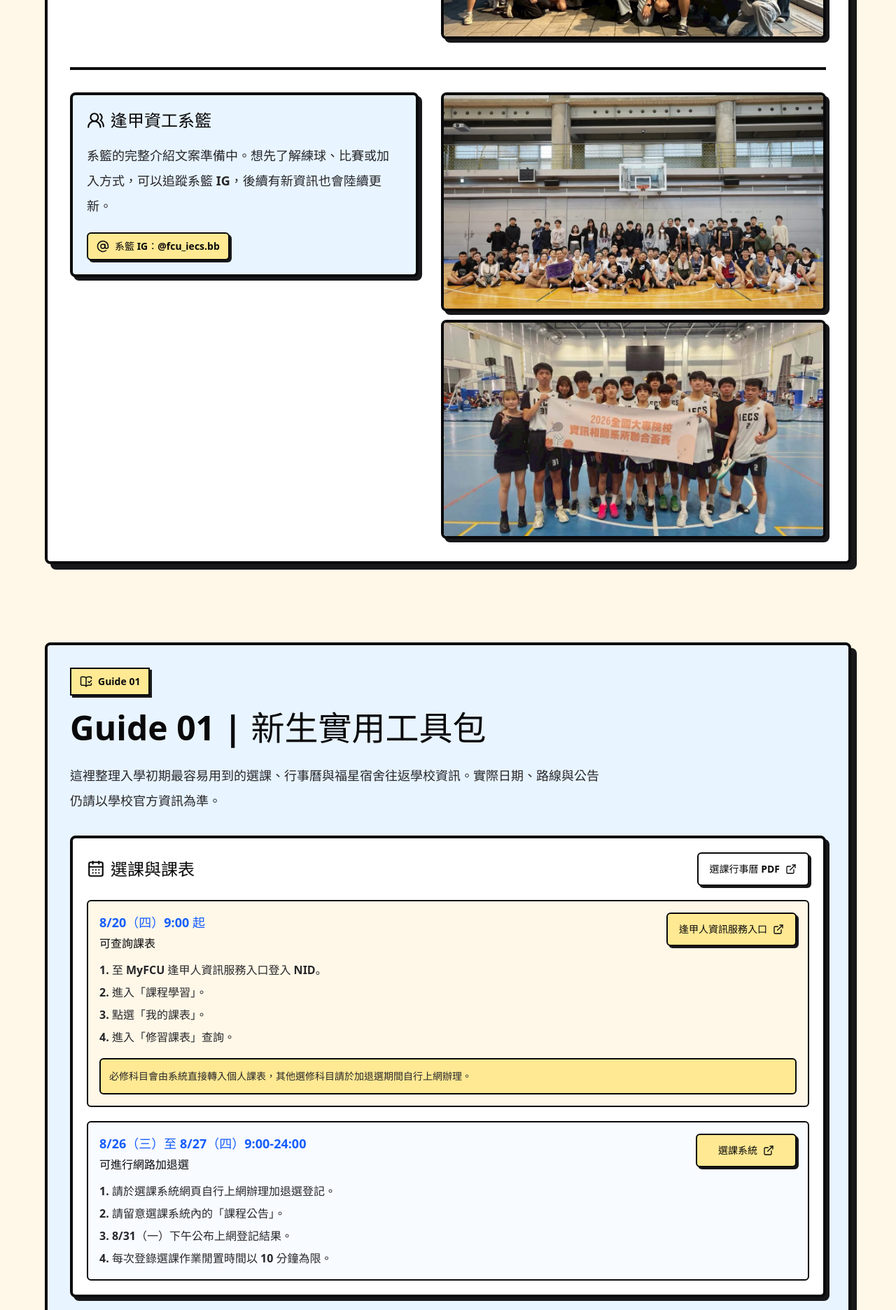
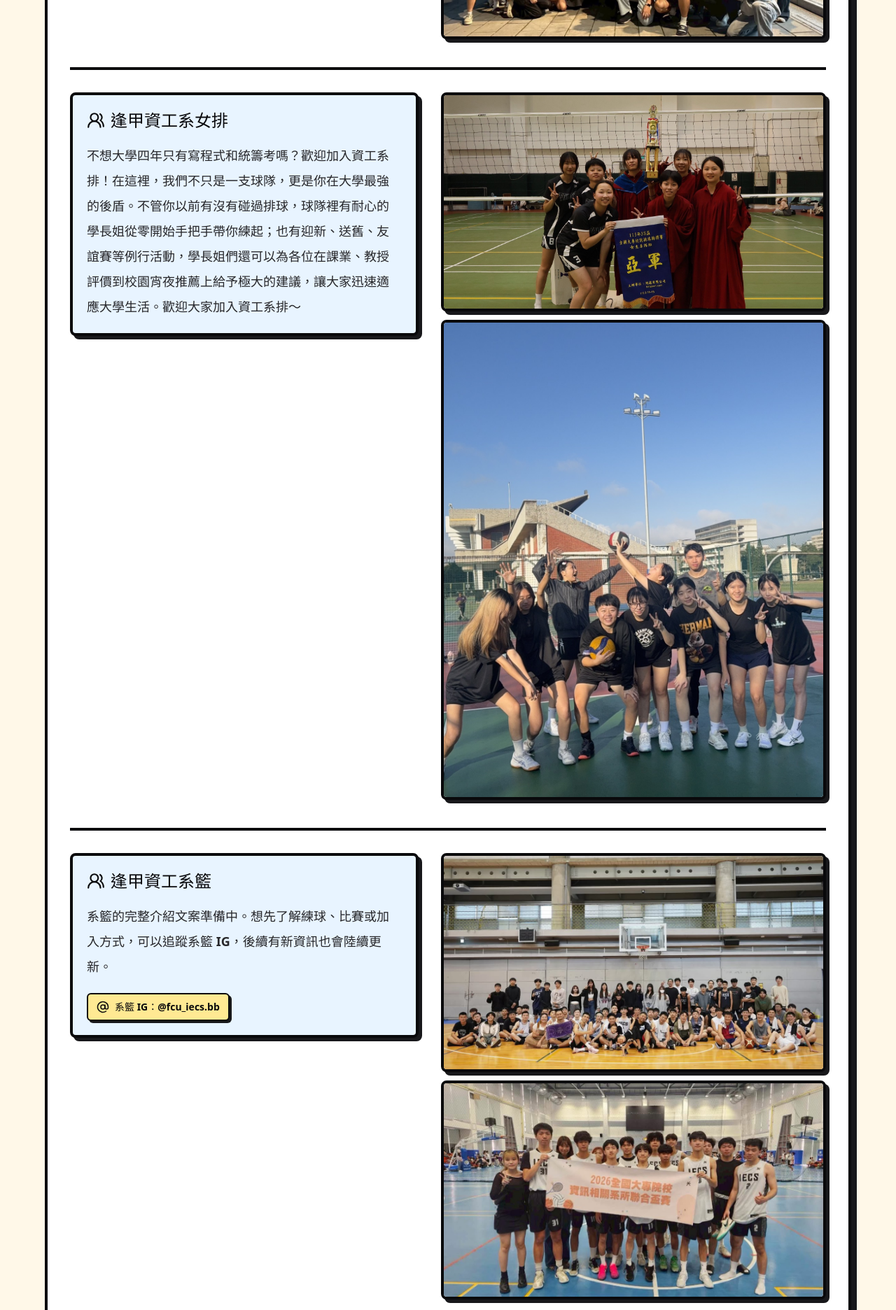
Before and after one commit to AllEnough/iecs_handbook, a React (Vite) app: page / in a window 1280 px wide. Shown: the part 7500-9372 px from the top of the page at 70% size. Built offline with nearby package versions, Linux system fonts and the light colour scheme.

Commit message:
feat: add womens volleyball team section

```diff
--- a/src/components/SportsTeamSection.jsx
+++ b/src/components/SportsTeamSection.jsx
@@ -4,6 +4,8 @@ import basketballTeam from '../assets/handbook/basketball-team.jpg'
 import volleyballOuting from '../assets/handbook/volleyball-outing.jpg'
 import volleyballChampion from '../assets/handbook/volleyball-champion.jpg'
 import volleyballGathering from '../assets/handbook/volleyball-gathering.jpg'
+import womensVolleyballChampion from '../assets/handbook/womens-volleyball-champion.jpg'
+import womensVolleyballPractice from '../assets/handbook/womens-volleyball-practice.jpg'
 
 const teamHighlights = [
   {
@@ -56,6 +58,21 @@ const basketballPhotos = [
     src: basketballGame,
     alt: '逢甲資工系籃比賽合照',
     imageClassName: 'object-center',
+  },
+]
+
+const womensVolleyballPhotos = [
+  {
+    src: womensVolleyballChampion,
+    alt: '逢甲資工系女排比賽得獎合照',
+    className: '',
+    imageClassName: 'aspect-[16/9] object-center',
+  },
+  {
+    src: womensVolleyballPractice,
+    alt: '逢甲資工系女排球場練習合照',
+    className: '',
+    imageClassName: 'aspect-[4/5] object-[center_72%]',
   },
 ]
 
@@ -139,6 +156,38 @@ function SportsTeamSection() {
                 <div className="rounded-lg border-4 border-zinc-950 bg-[#e8f4ff] p-5 shadow-[5px_5px_0_#18181b]">
                   <h3 className="flex items-center gap-2 text-2xl font-black">
                     <UsersRound size={26} />
+                    逢甲資工系女排
+                  </h3>
+                  <p className="mt-4 text-base font-bold leading-8 text-zinc-800 md:text-lg md:leading-9">
+                    不想大學四年只有寫程式和統籌考嗎？歡迎加入資工系排！在這裡，我們不只是一支球隊，更是你在大學最強的後盾。不管你以前有沒有碰過排球，球隊裡有耐心的學長姐從零開始手把手帶你練起；也有迎新、送舊、友誼賽等例行活動，學長姐們還可以為各位在課業、教授評價到校園宵夜推薦上給予極大的建議，讓大家迅速適應大學生活。歡迎大家加入資工系排～
+                  </p>
+                </div>
+              </div>
+
+              <div className="grid gap-3">
+                {womensVolleyballPhotos.map((photo) => (
+                  <figure
+                    key={photo.alt}
+                    className={`photo-frame overflow-hidden rounded-lg border-4 border-zinc-950 bg-white shadow-[5px_5px_0_#18181b] ${photo.className}`}
+                  >
+                    <img
+                      src={photo.src}
+                      alt={photo.alt}
+                      loading="lazy"
+                      className={`${photo.imageClassName} h-full w-full object-cover`}
+                    />
+                  </figure>
+                ))}
+              </div>
+            </div>
+          </div>
+
+          <div className="mt-10 border-t-4 border-zinc-950 pt-8">
+            <div className="grid gap-8 lg:grid-cols-[0.95fr_1.05fr] lg:items-stretch">
+              <div>
+                <div className="rounded-lg border-4 border-zinc-950 bg-[#e8f4ff] p-5 shadow-[5px_5px_0_#18181b]">
+                  <h3 className="flex items-center gap-2 text-2xl font-black">
+                    <UsersRound size={26} />
                     逢甲資工系籃
                   </h3>
                   <p className="mt-4 text-base font-bold leading-8 text-zinc-800 md:text-lg md:leading-9">
```
Also changed, not shown: src/assets/handbook/womens-volleyball-champion.jpg (added), src/assets/handbook/womens-volleyball-practice.jpg (added).
